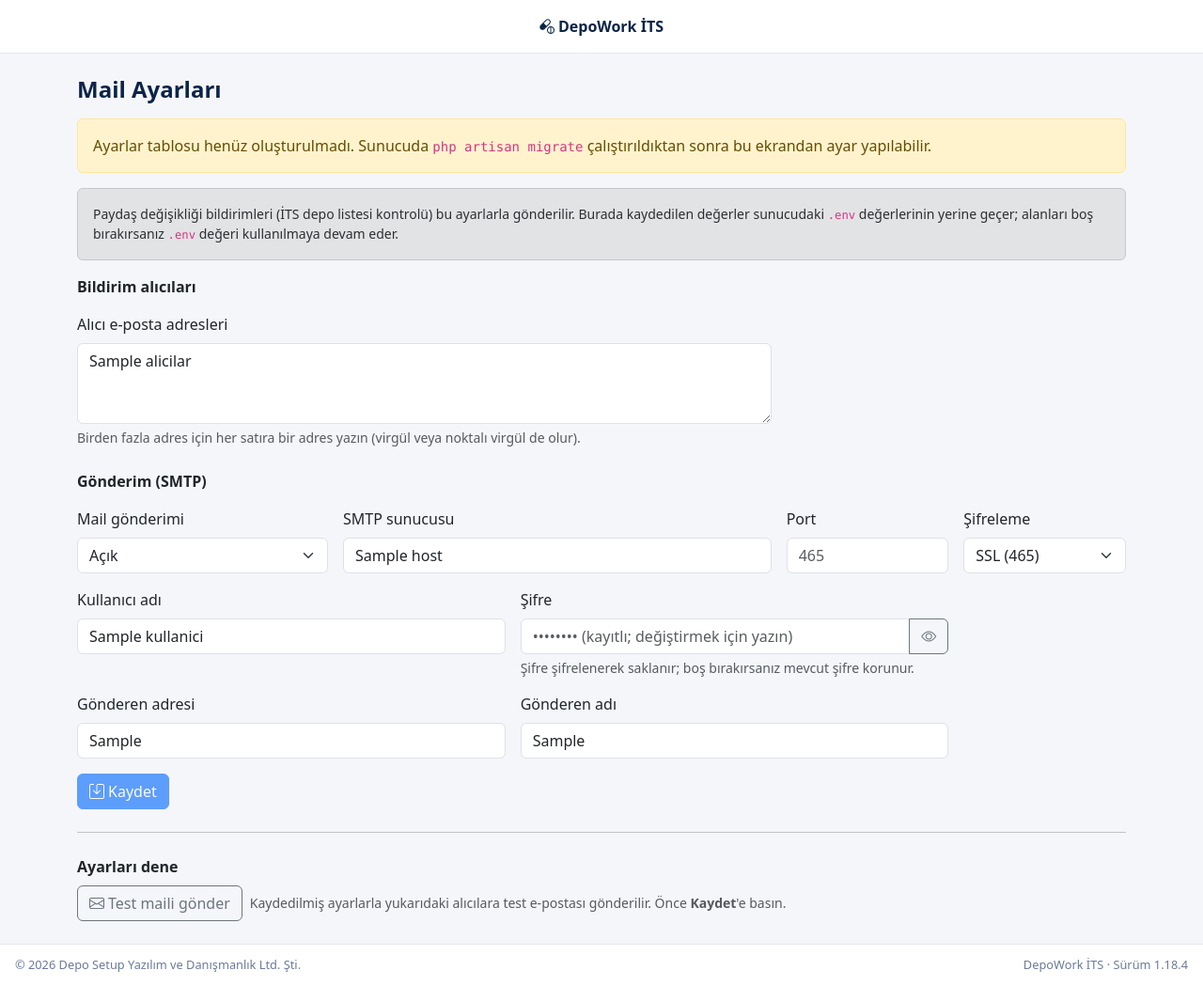
After one commit to deposetup/DepoWorkits, a Laravel app: template resources/views/admin/mail-ayarlari.blade.php in a window 1280 px wide. The commit adds this page. Shown: the whole page at 94% size. Run offline with Laravel 12, Linux system fonts and the light colour scheme; the template is opened without the code that fills it: most values are stand-ins (such as "Sample title", 1, 10 or a date in 2020).

Commit message:
Yönetim > Mail Ayarları: paydaş değişikliği bildirimi için SMTP, gönderen ve çoklu alıcı ayarı
ayarlar tablosu (migration), şifre şifreli saklanır, .env değerlerinin yerine geçer,
test maili düğmesi ve denetim kaydı eklendi.

Co-Authored-By: Claude Sonnet 5.5 <noreply@anthropic.com>

```diff
--- a/app/Console/Commands/PaydasIzle.php
+++ b/app/Console/Commands/PaydasIzle.php
@@ -98,7 +98,7 @@ class PaydasIzle extends Command
         $satirlar = $bekleyen->map(fn ($d) => '• '.(self::OLAYLAR[$d->olay] ?? $d->olay).': '.$d->unvan.' (GLN '.$d->gln.($d->il ? ', '.$d->il : '').') - '.\Illuminate\Support\Carbon::parse($d->created_at)->timezone('Europe/Istanbul')->format('d.m.Y H:i'))->implode("\n");
         try {
             Mail::raw("İTS ".ucfirst($tip)." paydaş listesinde değişiklik tespit edildi:\n\n".$satirlar."\n\nDepoWork İTS", function ($m) use ($bekleyen, $tip) {
-                $m->to(config('its.bildirim_eposta'))->subject('İTS '.ucfirst($tip).' listesi değişti ('.$bekleyen->count().' kayıt)');
+                $m->to(\App\Support\MailAyari::alicilar())->subject('İTS '.ucfirst($tip).' listesi değişti ('.$bekleyen->count().' kayıt)');
             });
             DB::table('paydas_degisimleri')->whereIn('id', $bekleyen->pluck('id'))->update(['bildirildi_at' => now()]);
             $this->info('E-posta gönderildi: '.config('its.bildirim_eposta'));
--- a/app/Providers/AppServiceProvider.php
+++ b/app/Providers/AppServiceProvider.php
@@ -24,5 +24,6 @@ class AppServiceProvider extends ServiceProvider
     public function boot(): void
     {
         \Illuminate\Pagination\Paginator::useBootstrapFive();
+        \App\Support\MailAyari::uygula(); // Yönetim > Mail Ayarları (varsa .env değerlerinin yerine geçer)
     }
 }
--- /dev/null
+++ b/app/Support/MailAyari.php
@@ -0,0 +1,102 @@
+<?php
+
+namespace App\Support;
+
+use Illuminate\Support\Facades\Crypt;
+use Illuminate\Support\Facades\DB;
+use Illuminate\Support\Facades\Schema;
+
+/**
+ * Yönetim ekranındaki "Mail Ayarları". Değerler ayarlar tablosunda tutulur ve doluysa .env değerlerinin yerine geçer;
+ * boş bırakılan alanlar .env / config değerleriyle çalışmaya devam eder. Şifre şifreli saklanır.
+ */
+class MailAyari
+{
+    private const ONEK = 'mail.';
+
+    public const ALANLAR = ['aktif', 'host', 'port', 'sifreleme', 'kullanici', 'sifre', 'gonderen_adres', 'gonderen_ad', 'alicilar'];
+
+    public static function tabloVar(): bool
+    {
+        try {
+            return Schema::hasTable('ayarlar');
+        } catch (\Throwable) {
+            return false;
+        }
+    }
+
+    /** @return array<string,?string> Kayıtlı ham değerler (şifre çözülmüş değil, şifreli kalır). */
+    public static function kayitli(): array
+    {
+        if (! self::tabloVar()) {
+            return [];
+        }
+        $sonuc = [];
+        foreach (DB::table('ayarlar')->where('anahtar', 'like', self::ONEK.'%')->get() as $r) {
+            $sonuc[substr($r->anahtar, strlen(self::ONEK))] = $r->deger;
+        }
+
+        return $sonuc;
+    }
+
+    public static function kaydet(array $degerler): void
+    {
+        foreach ($degerler as $alan => $deger) {
+            if (! in_array($alan, self::ALANLAR, true)) {
+                continue;
+            }
+            DB::table('ayarlar')->updateOrInsert(['anahtar' => self::ONEK.$alan], ['deger' => $deger, 'updated_at' => now(), 'created_at' => now()]);
+        }
+    }
+
+    public static function sifreKayitliMi(): bool
+    {
+        return ! empty(self::kayitli()['sifre']);
+    }
+
+    /** Kayıtlı ayarları çalışma anındaki config'e uygular (web, kuyruk ve zamanlanmış komutlarda). */
+    public static function uygula(): void
+    {
+        $k = self::kayitli();
+        if (! $k) {
+            return;
+        }
+        $dolu = fn (string $a) => isset($k[$a]) && trim((string) $k[$a]) !== '';
+
+        if (($k['aktif'] ?? null) === '0') {
+            config(['mail.default' => 'log']);
+        } elseif (($k['aktif'] ?? null) === '1') {
+            config(['mail.default' => 'smtp']);
+        }
+        if ($dolu('host')) { config(['mail.mailers.smtp.host' => trim($k['host'])]); }
+        if ($dolu('port')) { config(['mail.mailers.smtp.port' => (int) $k['port']]); }
+        if (isset($k['sifreleme']) && $k['sifreleme'] !== '') {
+            // ssl => smtps (genelde 465), tls/yok => STARTTLS gerekirse otomatik (genelde 587)
+            config(['mail.mailers.smtp.scheme' => $k['sifreleme'] === 'ssl' ? 'smtps' : null]);
+        }
+        if ($dolu('kullanici')) { config(['mail.mailers.smtp.username' => trim($k['kullanici'])]); }
+        if ($dolu('sifre')) {
+            try {
+                config(['mail.mailers.smtp.password' => Crypt::decryptString($k['sifre'])]);
+            } catch (\Throwable) {
+                // APP_KEY değiştiyse şifre çözülemez; .env değeri kullanılır.
+            }
+        }
+        if ($dolu('gonderen_adres')) { config(['mail.from.address' => trim($k['gonderen_adres'])]); }
+        if ($dolu('gonderen_ad')) { config(['mail.from.name' => trim($k['gonderen_ad'])]); }
+        if ($dolu('alicilar')) { config(['its.bildirim_eposta' => trim($k['alicilar'])]); }
+    }
+
+    /** Paydaş değişikliği bildirimlerinin gideceği adresler (virgül, noktalı virgül veya satır ile ayrılmış liste). */
+    public static function alicilar(): array
+    {
+        $liste = preg_split('/[\s,;]+/', (string) config('its.bildirim_eposta'), -1, PREG_SPLIT_NO_EMPTY);
+
+        return array_values(array_unique($liste));
+    }
+
+    public static function gonderimAcik(): bool
+    {
+        return ! in_array(config('mail.default'), ['log', 'array'], true);
+    }
+}
--- /dev/null
+++ b/resources/views/admin/mail-ayarlari.blade.php
@@ -0,0 +1,44 @@
+@extends('layouts.app')
+@section('baslik', 'Mail Ayarları')
+@section('icerik')
+<h4>Mail Ayarları</h4>
+@if(! $tabloVar)<div class="alert alert-warning">Ayarlar tablosu henüz oluşturulmadı. Sunucuda <code>php artisan migrate</code> çalıştırıldıktan sonra bu ekrandan ayar yapılabilir.</div>@endif
+@if($errors->any())<div class="alert alert-danger">@foreach($errors->all() as $e)<div>{{ $e }}</div>@endforeach</div>@endif
+<div class="alert alert-secondary small">Paydaş değişikliği bildirimleri (İTS depo listesi kontrolü) bu ayarlarla gönderilir. Burada kaydedilen değerler sunucudaki <code>.env</code> değerlerinin yerine geçer; alanları boş bırakırsanız <code>.env</code> değeri kullanılmaya devam eder.</div>
+<form method="post" action="{{ route('admin.mail-ayarlari.kaydet') }}" class="row g-3" autocomplete="off">@csrf
+  <div class="col-12"><div class="fw-semibold">Bildirim alıcıları</div></div>
+  <div class="col-md-8"><label class="form-label">Alıcı e-posta adresleri</label>
+    <textarea name="alicilar" rows="3" class="form-control" placeholder="ornek@firma.com" required>{{ old('alicilar', $a['alicilar']) }}</textarea>
+    <div class="form-text">Birden fazla adres için her satıra bir adres yazın (virgül veya noktalı virgül de olur).</div></div>
+
+  <div class="col-12 mt-4"><div class="fw-semibold">Gönderim (SMTP)</div></div>
+  <div class="col-md-3"><label class="form-label">Mail gönderimi</label>
+    <select name="aktif" class="form-select"><option value="1" @selected(old('aktif', $a['aktif'] ? '1' : '0') == '1')>Açık</option><option value="0" @selected(old('aktif', $a['aktif'] ? '1' : '0') == '0')>Kapalı (yalnızca ekranda göster)</option></select></div>
+  <div class="col-md-5"><label class="form-label">SMTP sunucusu</label><input name="host" value="{{ old('host', $a['host']) }}" class="form-control" placeholder="mail.firma.com"></div>
+  <div class="col-md-2"><label class="form-label">Port</label><input name="port" type="number" value="{{ old('port', $a['port']) }}" class="form-control" placeholder="465"></div>
+  <div class="col-md-2"><label class="form-label">Şifreleme</label>
+    <select name="sifreleme" class="form-select"><option value="ssl" @selected(old('sifreleme', $a['sifreleme']) === 'ssl')>SSL (465)</option><option value="tls" @selected(old('sifreleme', $a['sifreleme']) === 'tls')>TLS / STARTTLS (587)</option></select></div>
+  <div class="col-md-5"><label class="form-label">Kullanıcı adı</label><input name="kullanici" value="{{ old('kullanici', $a['kullanici']) }}" class="form-control" autocomplete="off"></div>
+  <div class="col-md-5"><label class="form-label">Şifre</label>
+    <div class="input-group"><input type="password" name="sifre" class="form-control" autocomplete="new-password" placeholder="{{ $sifreVar ? '•••••••• (kayıtlı; değiştirmek için yazın)' : 'Şifre' }}"><button type="button" class="btn btn-outline-secondary goz-btn" tabindex="-1" aria-label="Şifreyi göster/gizle"><i class="bi bi-eye"></i></button></div>
+    <div class="form-text">Şifre şifrelenerek saklanır; boş bırakırsanız mevcut şifre korunur.</div></div>
+  <div class="col-md-5"><label class="form-label">Gönderen adresi</label><input name="gonderen_adres" type="email" value="{{ old('gonderen_adres', $a['gonderen_adres']) }}" class="form-control" placeholder="noreply@firma.com"></div>
+  <div class="col-md-5"><label class="form-label">Gönderen adı</label><input name="gonderen_ad" value="{{ old('gonderen_ad', $a['gonderen_ad']) }}" class="form-control"></div>
+  <div class="col-12"><button class="btn btn-primary" @disabled(! $tabloVar)><i class="bi bi-save me-1"></i>Kaydet</button></div>
+</form>
+<hr class="my-4">
+<div class="fw-semibold mb-2">Ayarları dene</div>
+<form method="post" action="{{ route('admin.paydas-degisimleri.test-mail') }}" class="d-flex align-items-center gap-2">@csrf
+  <button class="btn btn-outline-secondary"><i class="bi bi-envelope me-1"></i>Test maili gönder</button>
+  <span class="small text-muted">Kaydedilmiş ayarlarla yukarıdaki alıcılara test e-postası gönderilir. Önce <b>Kaydet</b>'e basın.</span>
+</form>
+<script>
+document.querySelectorAll('.goz-btn').forEach(function (b) {
+  b.addEventListener('click', function () {
+    var i = b.closest('.input-group').querySelector('input'), g = i.type === 'password';
+    i.type = g ? 'text' : 'password';
+    b.querySelector('i').className = g ? 'bi bi-eye-slash' : 'bi bi-eye';
+  });
+});
+</script>
+@endsection
--- a/resources/views/admin/paydas-degisimleri.blade.php
+++ b/resources/views/admin/paydas-degisimleri.blade.php
@@ -6,6 +6,7 @@
 <div class="alert alert-secondary small">İTS depo listesi hafta içi her gün <b>12:00 ve 17:00</b>'de karşılaştırılır. Şu an izlenen depo: <b>{{ number_format($izlenen, 0, ',', '.') }}</b>. Son kontrol: <b>{{ $sonKontrol ? \Illuminate\Support\Carbon::parse($sonKontrol)->timezone('Europe/Istanbul')->format('d.m.Y H:i') : 'henüz yapılmadı' }}</b>.
 Bildirim adresi: <b>{{ $alici }}</b>.
 <form method="post" action="{{ route('admin.paydas-degisimleri.test-mail') }}" class="d-inline ms-2">@csrf<button class="btn btn-sm btn-outline-secondary py-0"><i class="bi bi-envelope me-1"></i>Test maili gönder</button></form>
+<a href="{{ route('admin.mail-ayarlari') }}" class="btn btn-sm btn-outline-primary py-0 ms-1"><i class="bi bi-gear me-1"></i>Mail Ayarları</a>
 @unless($mailAyarli)<br><span class="text-danger">E-posta ayarı yapılmadı: değişiklikler yalnızca bu sayfada görünür, e-posta ayarlanınca bekleyenler tek postada gider.</span>@endunless</div>
 <form method="get" class="row g-2 mb-3">
   <div class="col-md-3"><select name="olay" class="form-select form-select-sm"><option value="">Tüm olaylar</option>@foreach($olaylar as $k => [$ad])<option value="{{ $k }}" @selected(($f['olay'] ?? null) === $k)>{{ $ad }}</option>@endforeach</select></div>
--- a/resources/views/layouts/app.blade.php
+++ b/resources/views/layouts/app.blade.php
@@ -146,6 +146,7 @@
         <a class="yan-link {{ request()->routeIs('admin.yoneticiler*') ? 'aktif' : '' }}" href="{{ route('admin.yoneticiler') }}"><i class="bi bi-shield-lock"></i>Kullanıcılar</a>
         <a class="yan-link {{ request()->routeIs('admin.talepler*') ? 'aktif' : '' }}" href="{{ route('admin.talepler') }}"><i class="bi bi-life-preserver"></i>Destek Talepleri @if($yeniTalep)<span class="badge text-bg-warning ms-auto">{{ $yeniTalep }}</span>@endif</a>
         <a class="yan-link {{ request()->routeIs('admin.paydas-degisimleri') ? 'aktif' : '' }}" href="{{ route('admin.paydas-degisimleri') }}"><i class="bi bi-bell"></i>Paydaş Değişimleri</a>
+        <a class="yan-link {{ request()->routeIs('admin.mail-ayarlari*') ? 'aktif' : '' }}" href="{{ route('admin.mail-ayarlari') }}"><i class="bi bi-envelope-at"></i>Mail Ayarları</a>
         <a class="yan-link {{ request()->routeIs('admin.giris-kayitlari') ? 'aktif' : '' }}" href="{{ route('admin.giris-kayitlari') }}"><i class="bi bi-clock-history"></i>Giriş Kayıtları</a>
       @endif
       <a class="yan-link {{ request()->routeIs('kilavuz') ? 'aktif' : '' }}" href="{{ route('kilavuz') }}"><i class="bi bi-book"></i>Kullanım Kılavuzu</a>
--- a/routes/web.php
+++ b/routes/web.php
@@ -104,6 +104,8 @@ Route::middleware(['auth', 'musteri-gozu', 'kvkk'])->group(function () {
         Route::post('/kullanicilar/{user}/sifre', [\App\Http\Controllers\Admin\YoneticiController::class, 'sifreDegistir'])->name('yoneticiler.sifre');
         Route::post('/kullanicilar/{user}/aktif', [\App\Http\Controllers\Admin\YoneticiController::class, 'aktifToggle'])->name('yoneticiler.aktif');
         Route::post('/talepler/{talep}/durum', [\App\Http\Controllers\Admin\TalepController::class, 'durum'])->name('talepler.durum');
+        Route::get('/mail-ayarlari', [\App\Http\Controllers\Admin\MailAyarController::class, 'form'])->name('mail-ayarlari');
+        Route::post('/mail-ayarlari', [\App\Http\Controllers\Admin\MailAyarController::class, 'kaydet'])->name('mail-ayarlari.kaydet');
         Route::get('/paydas-degisimleri', [\App\Http\Controllers\Admin\PaydasDegisimController::class, 'index'])->name('paydas-degisimleri');
         Route::post('/paydas-degisimleri/test-mail', [\App\Http\Controllers\Admin\PaydasDegisimController::class, 'testMail'])->middleware('throttle:3,1')->name('paydas-degisimleri.test-mail');
         Route::get('/musteriler/{tenant}/stok-csv', [\App\Http\Controllers\Admin\StokCsvController::class, 'form'])->name('stok-csv');
```
Also changed, not shown: app/Http/Controllers/Admin/MailAyarController.php (added, +71 -0 lines), app/Http/Controllers/Admin/PaydasDegisimController.php (+5 -5 lines), tests/Feature/MailAyarTest.php (added, +68 -0 lines), database/migrations/2026_11_26_100000_create_ayarlar_table.php (added).
